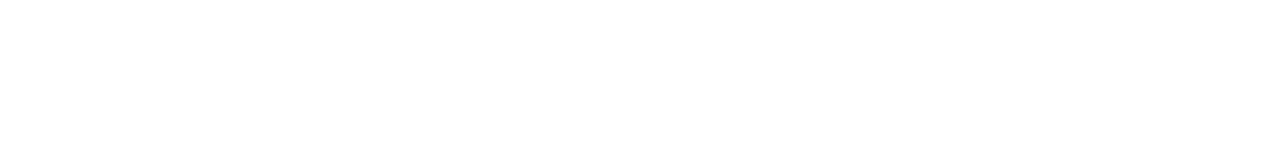
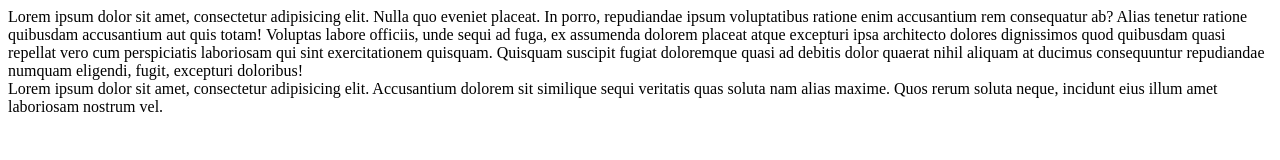
Before and after one commit to Gargi-Thakur/CSS-GRID, a plain HTML site: page index.html in a window 1280 px wide. Drawn offline with Linux system fonts and the light colour scheme.

Commit message:
Update index.html

```diff
--- a/index.html
+++ b/index.html
@@ -6,7 +6,19 @@
 
   </style>
 </head>
-<body>
 
+  <body>
+  <div class="container">
+
+    <div>
+      Lorem ipsum dolor sit amet, consectetur adipisicing elit. Nulla quo eveniet placeat. In porro, repudiandae ipsum voluptatibus ratione enim accusantium rem consequatur ab? Alias tenetur ratione quibusdam accusantium aut quis totam! Voluptas labore officiis, unde sequi ad fuga, ex assumenda dolorem placeat atque excepturi ipsa architecto dolores dignissimos quod quibusdam quasi repellat vero cum perspiciatis laboriosam qui sint exercitationem quisquam. Quisquam suscipit fugiat doloremque quasi ad debitis dolor quaerat nihil aliquam at ducimus consequuntur repudiandae numquam eligendi, fugit, excepturi doloribus!
+    </div>
+
+    <div>
+      Lorem ipsum dolor sit amet, consectetur adipisicing elit. Accusantium dolorem sit similique sequi veritatis quas soluta nam alias maxime. Quos rerum soluta neque, incidunt eius illum amet laboriosam nostrum vel.
+    </div>
+
+  </div>
 </body>
+
 </html>
```
